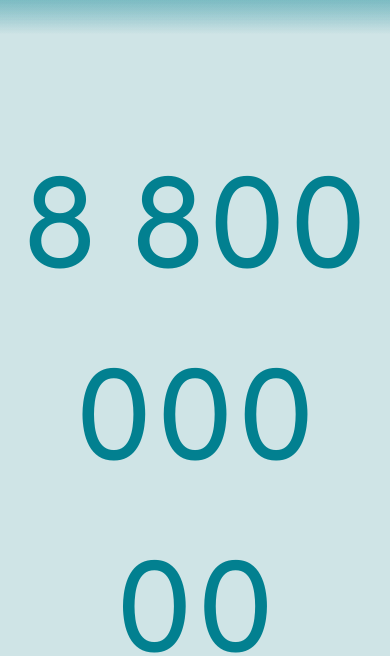
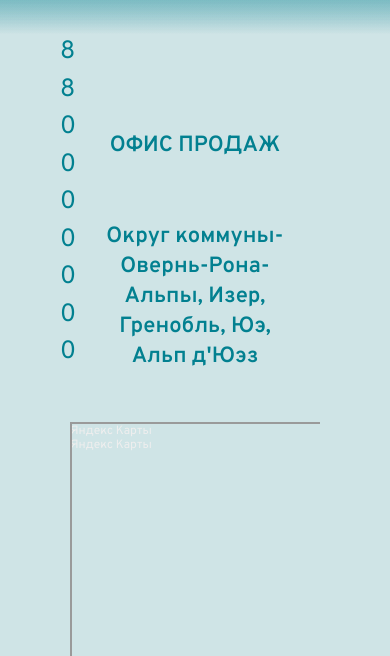
Before and after one commit to YriiDanilov/ResidentialComplex, a website built with webpack: page src/contact.html in a window 390 px wide. Shown: the part 116-772 px from the top of the page. Built offline with nearby package versions, Linux system fonts and the light colour scheme; files whose address does not match are found by name; what on-change would draw is missing.

Commit message:
Сделал адаптивчик body )

```diff
--- a/src/contact.html
+++ b/src/contact.html
@@ -112,7 +112,7 @@
     <!---------------------SECTION-MAP--------------------->
 
     <section class="section-map">
-        <a aria-colspan="link-telephone" class="link-map" href="tel:+7800 000 00">8 800 000 00</a>
+        <h1 class="link-map">8 800 000 00</h1>
         <div class="wrapper-map">
             <div class="wrapper-address">
                 <span class="text-map">ОФИС ПРОДАЖ</span>
--- a/src/style/btns.css
+++ b/src/style/btns.css
@@ -1,10 +1,3 @@
-.btn-reset {
-    border: none;
-    cursor: pointer;
-    font-family: "Overpass", "sans-serif";
-    line-height: 0;
-    background: none;
-}
 
 .btn-style {
     position: relative;
--- a/src/style/globol.css
+++ b/src/style/globol.css
@@ -13,11 +13,6 @@ a {
     display: inline-block;
     color: inherit;
     text-decoration: none;
-}
-
-a:hover {
-    transition: 0.6s ease-out;
-     color: #808080;
 }
 
 img {
--- /dev/null
+++ b/src/style/media/media-sektion-map.css
@@ -0,0 +1,100 @@
+@media (max-width: 1140px) {
+    .section-map {
+        max-width: 940px;
+    }
+
+    .link-map {
+        max-width: 700px;
+        font-size: 100px;
+        margin: 170px 0 130px 0;
+    }
+
+    .wrapper-map {
+        display: flex;
+        justify-content: space-evenly;
+        padding-left: 65px;
+    }
+
+    .map {
+        width: 460px;
+        height: 300px;
+    }
+}
+
+@media (max-width: 940px) {
+    .section-map {
+        max-width: 780px;
+    }
+
+    .link-map  {
+        font-size: 70px;
+        margin: 150px 0 100px 0;
+    }
+
+    .wrapper-map {
+        padding-left: 0px;
+    }
+
+    .map {
+        width: 320px;
+        height: 320px;
+    }
+}
+
+@media (max-width: 780px) {
+    .section-map {
+        max-width: 580px;
+        display: flex;
+        flex-direction: column;
+    }
+
+    .link-map  {
+        padding: 30px;
+        width: 5px;
+        word-wrap: break-word;
+        font-size: 25px;
+        margin: 35px 0 0 30px;
+    }
+
+    .wrapper-map {
+        max-width: 360px;
+        margin: 0 auto;
+        padding-left: 0px;
+        display: flex;
+        flex-direction: column;
+        gap: 50px;
+        font-size: 23px;
+    }
+}
+
+@media (max-width: 580px) {
+
+    .wrapper-address {
+        max-width: 200px;
+        display: flex;
+        align-items: center;
+    }
+
+    .text-map {
+        max-width: 200px;
+    }
+
+    .addres-map {
+        max-width: 200px;
+    }
+
+    .map {
+        width: 250px;
+        height: 250px;
+    }
+
+    .wrapper-map {
+        max-width: 250px;
+        margin: 0 auto;
+        padding-left: 0px;
+        display: flex;
+        flex-direction: column;
+        gap: 50px;
+        font-size: 23px;
+    }
+}
--- a/src/style/style.css
+++ b/src/style/style.css
@@ -8,3 +8,5 @@
 @import url(../style/sektion-map.css);
 @import url(../style/form.css);
 @import url(../style/footer.css);
+@import url(../style/media/media-header.css);
+@import url(../style/media/media-sektion-map.css);
--- a/src/style/vars.css
+++ b/src/style/vars.css
@@ -1,22 +1,12 @@
 :root {
-    --color-dark-blue: #113B5f;
     --color-white: #ffffff;
     --color-light-blue: #CFE4E6;
-    --color-light-green: #028090;
     --color-pink: #F45B69;
     --color-grey: grey;
+    --color-dark-blue: #113B5f;
+    --color-light-green: #028090;
     --color-blue: #456990;
     --color-dark-blue: #114B5F;
-    --color-dark-blue: #113B5f;
-    --color-white: #ffffff;
-    --color-light-blue: #CFE4E6;
-    --color-light-green: #028090;
-    --color-pink: #F45B69;
-    --color-grey: grey;
-    --color-blue: #456990;
-    --color-dark-blue: #114B5F;
-    --blue: #456990;
-    --light-blue: #CFE4E6;
     --white: #fff;
     --light-blue: #CFE4E6;
     --dark-blue: #113B5f;
```
